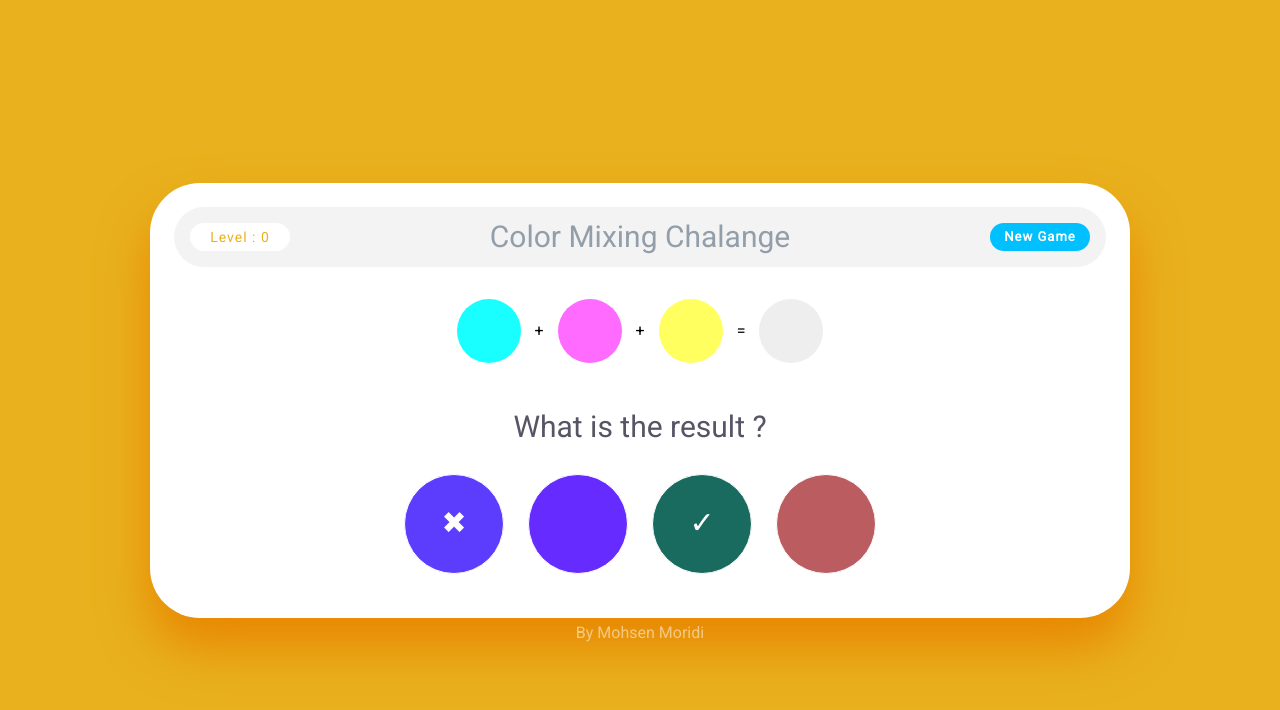
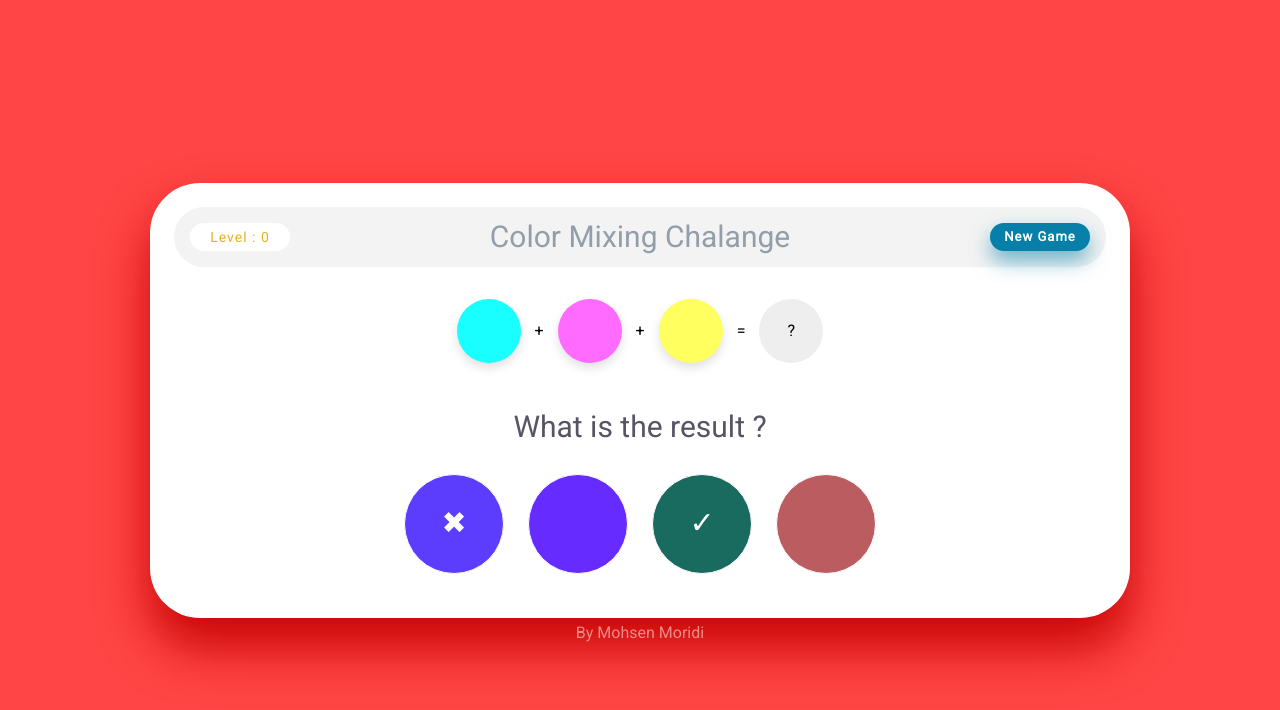
Before and after one commit to mohsenmoridi/Color-Mixing-Challange, a plain HTML site: page index.html in a window 1280 px wide. Both pictures are taken after a click on the element 454 px from the left and 523 px from the top of the page. Drawn offline with Linux system fonts and the light colour scheme.

Commit message:
Add loose Style

```diff
--- a/script.js
+++ b/script.js
@@ -55,7 +55,7 @@ function checkAnswer(id){
             win();
         } else {
             loseOption = id;
-
+            document.querySelector('body').classList.add('losegame');
             document.getElementById(id).classList.add('lose') ;
             document.getElementById(corectAnswer).classList.add('win') ;
             isPlaying = false;
@@ -67,6 +67,7 @@ function checkAnswer(id){
 function win(){
     level += 1;
     newLevel();
+
 }
 
 function init() {
@@ -74,6 +75,8 @@ function init() {
     isPlaying = true;
     if (loseOption)
     document.getElementById(loseOption).classList.remove('lose');
+    document.querySelector('body').classList.remove('losegame');
+
     if (corectAnswer)
     document.getElementById(corectAnswer).classList.remove('win');
     newLevel();
--- a/style.css
+++ b/style.css
@@ -1,6 +1,15 @@
 body {
     background: #e8b11d;
     font-family: roboto;
+    transition: 0.3s all ease-in-out;
+}
+
+body.losegame section#main-container {
+    box-shadow: 0px 30px 50px #ca0505;
+}
+
+body.losegame {
+    background: #ff4545;
 }
 
 section#main-container {
@@ -17,6 +26,7 @@ section#main-container {
     height: 435px;
     max-width: 980px;
     margin: auto;
+    transition: 0.3s all ease-in-out;
 }
 
 * {
@@ -56,6 +66,11 @@ span#newgame {
     letter-spacing: 1px;
 }
 
+body.losegame span#newgame {
+    background: #0680a9;
+    box-shadow: 0 10px 20px #0680a98f;
+}
+
 span#newgame:hover {
     box-shadow: 0 10px 20px #00e6ffba;
     background: #00e8ff;
@@ -79,7 +94,7 @@ span.color-span {
     width: 64px;
     background: #eee;
     border-radius: 32px;
-}
+    box-shadow: 0 5px 10px #d2d2d2a8;}
 
 div#question-container li {
     display: inline-block;
@@ -207,3 +222,13 @@ span.option:hover {
     font-size: 30px;
     color: #fff;
 }
+
+span.result-span:before {
+    content: "?";
+    height: 64px;
+    display: inline-block;
+    line-height: 64px;
+    float: left;
+    text-align: center;
+    width: 100%;
+}
```
